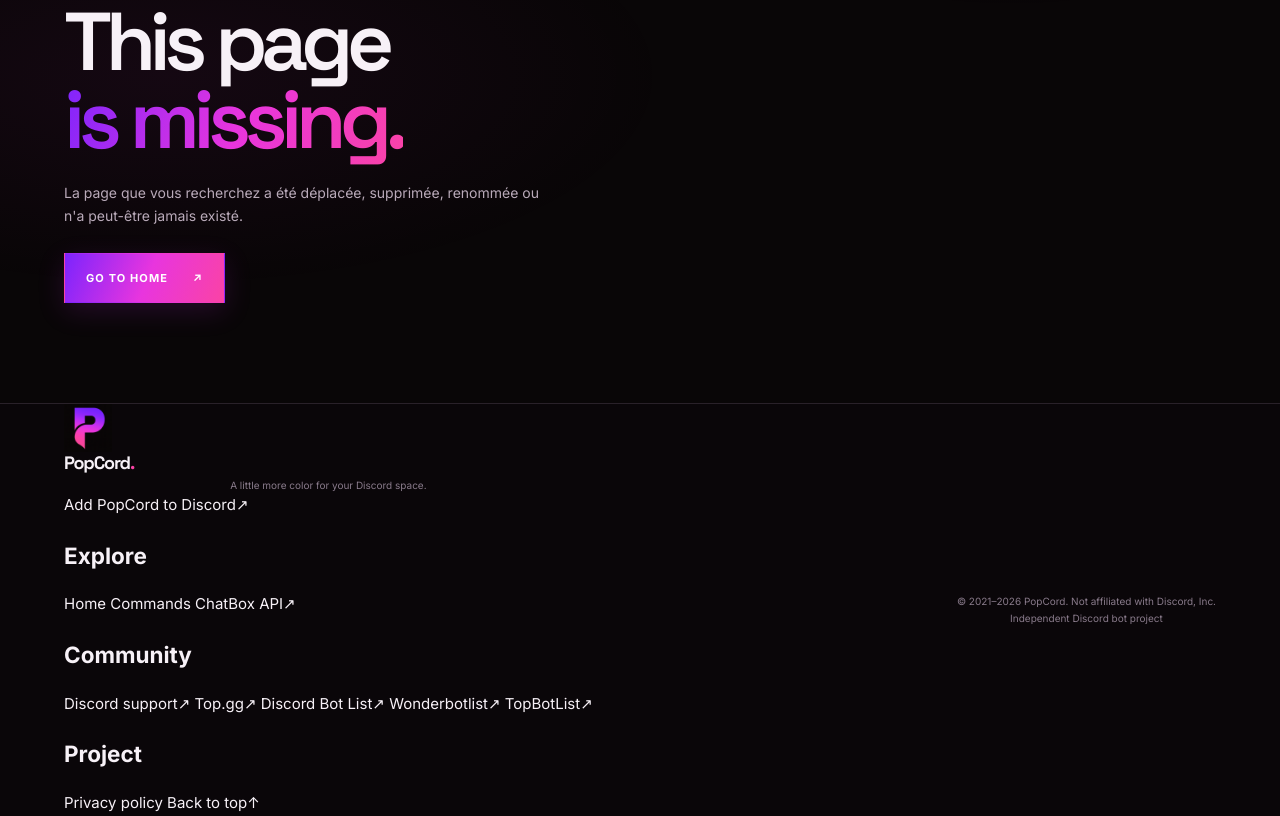
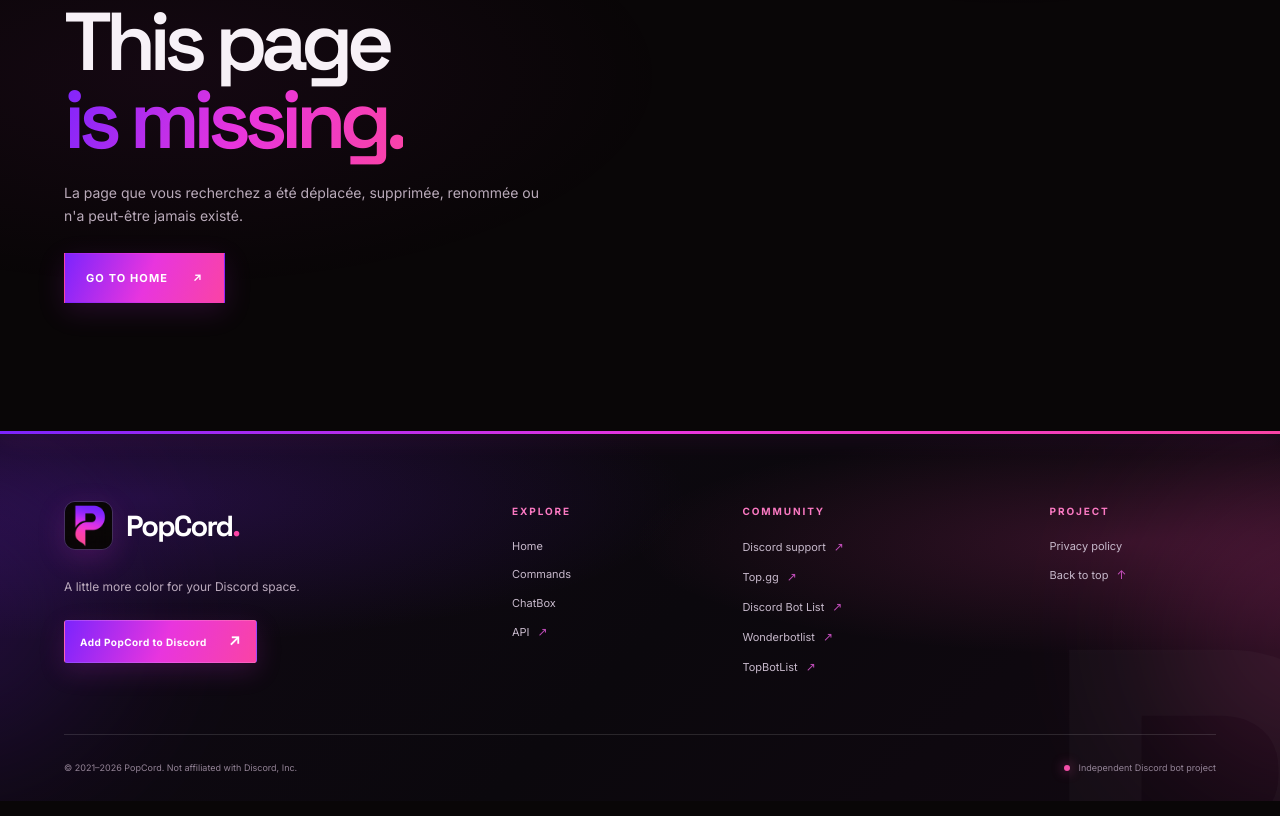
Before and after one commit to popcord/popcord.github.io, a plain HTML site: page 404.html in a window 1280 px wide. Shown: the part 396-1212 px from the top of the page. Drawn offline with nearby package versions, Linux system fonts and the light colour scheme.

Commit message:
Update site.css
Signed-off-by: spidirman <78687212+spidirman@users.noreply.github.com>

```diff
--- a/css/site.css
+++ b/css/site.css
@@ -198,20 +198,131 @@ button, a { -webkit-tap-highlight-color: transparent; }
 .error-number span { background: var(--gradient); -webkit-background-clip: text; background-clip: text; color: transparent; }
 .error-main h1 { margin: 0; font: 600 clamp(45px, 7vw, 82px)/.95 var(--font-display); letter-spacing: -.08em; }
 .error-main > p:not(.eyebrow) { max-width: 480px; margin: 22px 0 26px; color: var(--muted); font-size: 14px; }
-/* Footer */
-.site-footer { border-top: 1px solid var(--line); background: rgba(11,7,10,.82); }
-.footer-inner { width: min(calc(100% - var(--gutter) * 2), var(--content)); min-height: 106px; display: flex; align-items: center; justify-content: space-between; gap: 22px; margin: auto; }
-.footer-brand { font-size: 18px; }
-.footer-inner p { margin: 0; color: var(--subtle); font-size: 10px; text-align: center; }
-.footer-links { display: flex; gap: 17px; }
-.footer-links a { color: var(--muted); font-size: 10px; }
-.footer-links a:hover { color: var(--pink); }
+/* Footer — vivid PopCord signature */
+.site-footer {
+  position: relative;
+  isolation: isolate;
+  overflow: hidden;
+  margin-top: 28px;
+  border-top: 0;
+  color: #F7F1F7;
+  background:
+    radial-gradient(ellipse at 11% 18%, rgba(124,36,253,.19), transparent 34%),
+    radial-gradient(ellipse at 88% 30%, rgba(250,67,165,.16), transparent 31%),
+    linear-gradient(135deg, #100914 0%, #0B080D 52%, #110811 100%);
+}
+.site-footer::before {
+  content: "";
+  position: absolute;
+  inset: 0 0 auto;
+  height: 3px;
+  z-index: 1;
+  background: var(--gradient);
+  box-shadow: 0 0 24px rgba(232,53,222,.42);
+}
+.site-footer::after {
+  content: "P";
+  position: absolute;
+  z-index: 0;
+  right: -.035em;
+  bottom: -.48em;
+  color: rgba(255,255,255,.022);
+  font: 700 clamp(260px, 43vw, 610px)/.8 var(--font-display);
+  letter-spacing: -.12em;
+  pointer-events: none;
+  user-select: none;
+}
+.footer-glow {
+  position: absolute;
+  z-index: 0;
+  width: 300px;
+  aspect-ratio: 1;
+  border-radius: 50%;
+  filter: blur(80px);
+  opacity: .17;
+  pointer-events: none;
+}
+.footer-glow-left { left: -190px; top: 24px; background: #7C24FD; }
+.footer-glow-right { right: -180px; top: 45px; background: #FA43A5; }
+.footer-inner {
+  position: relative;
+  z-index: 2;
+  width: min(calc(100% - var(--gutter) * 2), var(--content));
+  margin: auto;
+}
+.footer-main {
+  display: grid;
+  grid-template-columns: minmax(245px, 1.55fr) minmax(105px, .7fr) minmax(165px, 1fr) minmax(105px, .65fr);
+  gap: clamp(24px, 4vw, 58px);
+  padding: 70px 0 58px;
+}
+.footer-brand-block { max-width: 310px; }
+.footer-brand-lockup { display: inline-flex; align-items: center; gap: 13px; }
+.footer-brand-lockup img {
+  width: 49px;
+  height: 49px;
+  border: 1px solid rgba(255,255,255,.15);
+  border-radius: 11px;
+  object-fit: cover;
+  box-shadow: 0 8px 28px rgba(232,53,222,.17);
+}
+.footer-brand { color: #fff; font-size: 29px; }
+.footer-brand span { color: #FA43A5; }
+.footer-tagline { max-width: 270px; margin: 18px 0 23px; color: #BBAABD; font-size: 12px; line-height: 1.8; }
+.footer-cta {
+  display: inline-flex;
+  min-height: 43px;
+  align-items: center;
+  gap: 22px;
+  padding: 0 15px;
+  border: 1px solid rgba(255,255,255,.16);
+  border-radius: 3px;
+  color: #fff;
+  background: var(--gradient);
+  box-shadow: 0 8px 26px rgba(190,39,204,.2);
+  font-size: 10px;
+  font-weight: 750;
+  letter-spacing: .045em;
+  transition: transform .2s ease, box-shadow .2s ease, filter .2s ease;
+}
+.footer-cta:hover { transform: translateY(-3px); box-shadow: 0 12px 32px rgba(190,39,204,.32); filter: saturate(1.12); }
+.footer-cta-arrow { font-size: 15px; }
+.footer-column { display: flex; flex-direction: column; align-items: flex-start; gap: 12px; }
+.footer-heading {
+  margin: 4px 0 9px;
+  color: #FA79C2;
+  font: 700 10px/1.2 var(--font-body);
+  letter-spacing: .19em;
+  text-transform: uppercase;
+}
+.footer-link {
+  display: inline-flex;
+  align-items: center;
+  gap: 8px;
+  color: #C7B9CB;
+  font-size: 11px;
+  line-height: 1.5;
+  transition: color .18s ease, transform .18s ease;
+}
+.footer-link span { color: #E65BDD; font-size: 12px; opacity: .82; }
+.footer-link:hover { color: #fff; transform: translateX(4px); }
+.footer-bottom {
+  min-height: 67px;
+  display: flex;
+  align-items: center;
+  justify-content: space-between;
+  gap: 18px;
+  border-top: 1px solid rgba(255,255,255,.12);
+}
+.footer-bottom p { margin: 0; color: #938396; font-size: 9px; line-height: 1.6; }
+.footer-bottom-note { display: inline-flex; align-items: center; gap: 9px; }
+.footer-status-dot { width: 6px; height: 6px; border-radius: 50%; background: #F34EA8; box-shadow: 0 0 12px rgba(243,78,168,.75); }
 /* Light theme is retained as an accessible toggle from the original site. */
 :root[data-theme="light"] { color-scheme: light; --bg: #f6f1f7; --bg-soft: #eee7f0; --surface: #fff; --surface-raised: #f3eaf5; --line: rgba(40,20,45,.13); --line-strong: rgba(40,20,45,.2); --text: #211525; --muted: #5e5062; --subtle: #6D626F; --violet: #6520C8; --magenta: #A323A5; --pink: #B51F72; }
 :root[data-theme="light"] body::before { opacity: .55; }
 :root[data-theme="light"] .site-header { background: rgba(246,241,247,.86); }
 :root[data-theme="light"] .dropdown-panel { background: #fff; }
-:root[data-theme="light"] .faq-section, :root[data-theme="light"] .intro-strip, :root[data-theme="light"] .site-footer { background: rgba(238,231,240,.85); }
+:root[data-theme="light"] .faq-section, :root[data-theme="light"] .intro-strip { background: rgba(238,231,240,.85); }
 :root[data-theme="light"] .search-field { background: rgba(255,255,255,.8); }
 :root[data-theme="light"] .command-row code, :root[data-theme="light"] .faq-answer code, :root[data-theme="light"] code { color: #781f87; }
 :root[data-theme="light"] .filter-chip:hover, :root[data-theme="light"] .filter-chip.is-active { color: var(--text); background: rgba(163,35,165,.12); }
@@ -253,6 +364,10 @@ button, a { -webkit-tap-highlight-color: transparent; }
   .privacy-layout { grid-template-columns: 1fr; }
   .privacy-aside { position: static; display: grid; grid-template-columns: repeat(2,1fr); gap: 10px 20px; padding-bottom: 23px; border-bottom: 1px solid var(--line); }
   .privacy-aside .eyebrow, .privacy-aside-note { grid-column: 1/-1; }
+  .footer-main { grid-template-columns: minmax(0, 1.2fr) minmax(0, .8fr) minmax(0, 1fr); gap: 34px 24px; padding-top: 56px; padding-bottom: 43px; }
+  .footer-brand-block { grid-column: 1 / -1; max-width: 430px; }
+  .footer-column-project { grid-column: 3; }
+  .footer-bottom { align-items: flex-start; flex-direction: column; justify-content: center; gap: 7px; padding: 17px 0; }
 }
 @media (max-width: 600px) {
   :root { --gutter: 21px; }
@@ -295,8 +410,13 @@ button, a { -webkit-tap-highlight-color: transparent; }
   .privacy-aside { grid-template-columns: 1fr 1fr; }
   .policy-section { grid-template-columns: 27px 1fr; gap: 12px; }
   .policy-section h2 { font-size: 22px; }
-  .footer-inner { align-items: flex-start; flex-direction: column; justify-content: center; gap: 12px; padding-top: 23px; padding-bottom: 23px; }
-  .footer-inner p { text-align: left; }
+  .footer-main { grid-template-columns: repeat(2, minmax(0, 1fr)); gap: 32px 18px; padding-top: 48px; padding-bottom: 35px; }
+  .footer-brand-block { grid-column: 1 / -1; max-width: 430px; }
+  .footer-column-project { grid-column: auto; }
+  .footer-column { gap: 11px; }
+  .footer-heading { margin-bottom: 5px; font-size: 9px; }
+  .footer-link { min-height: 24px; font-size: 10px; }
+  .footer-bottom p { font-size: 8px; }
 }
 @media (prefers-reduced-motion: reduce) {
   *, *::before, *::after { scroll-behavior: auto !important; transition-duration: .01ms !important; animation-duration: .01ms !important; animation-iteration-count: 1 !important; }
```
